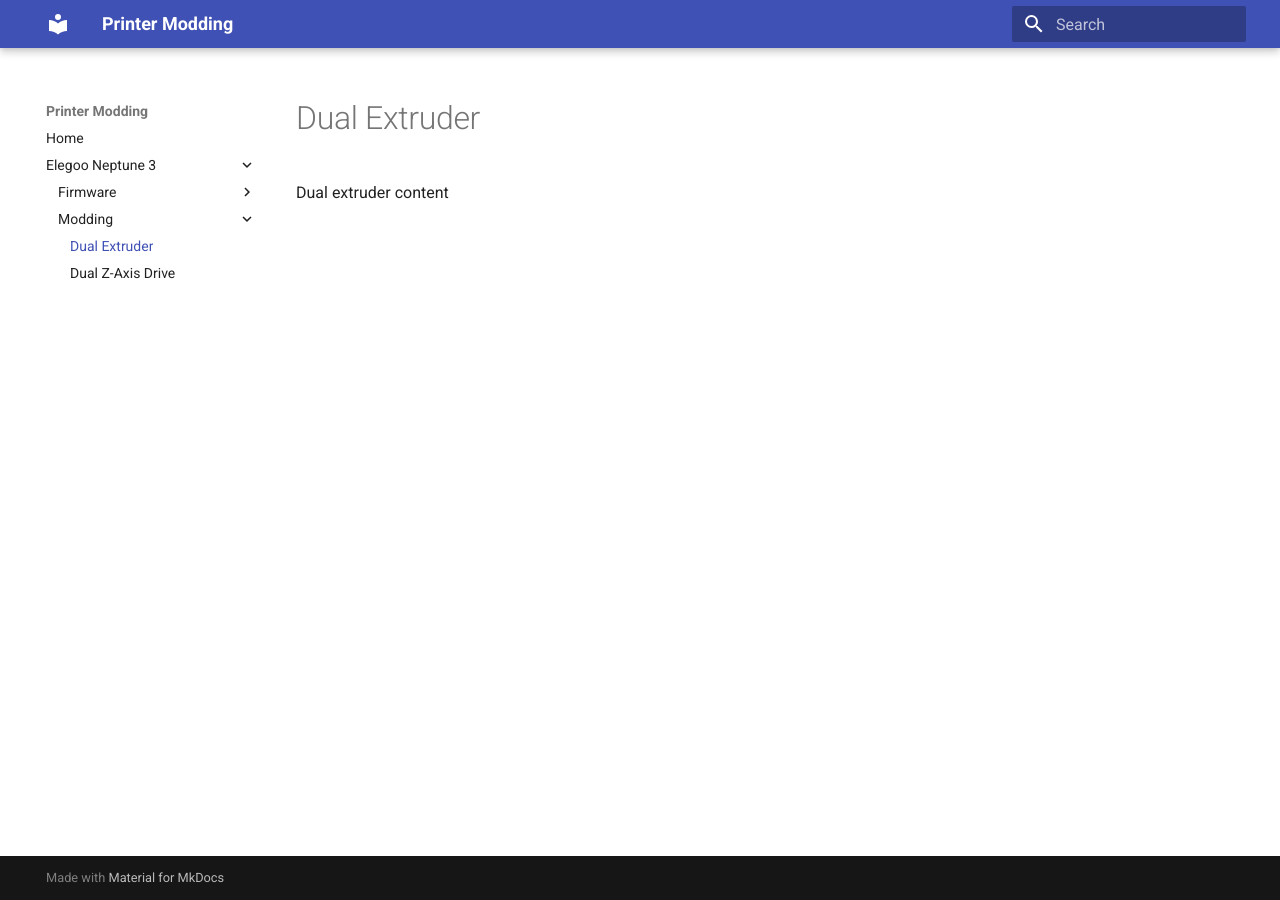
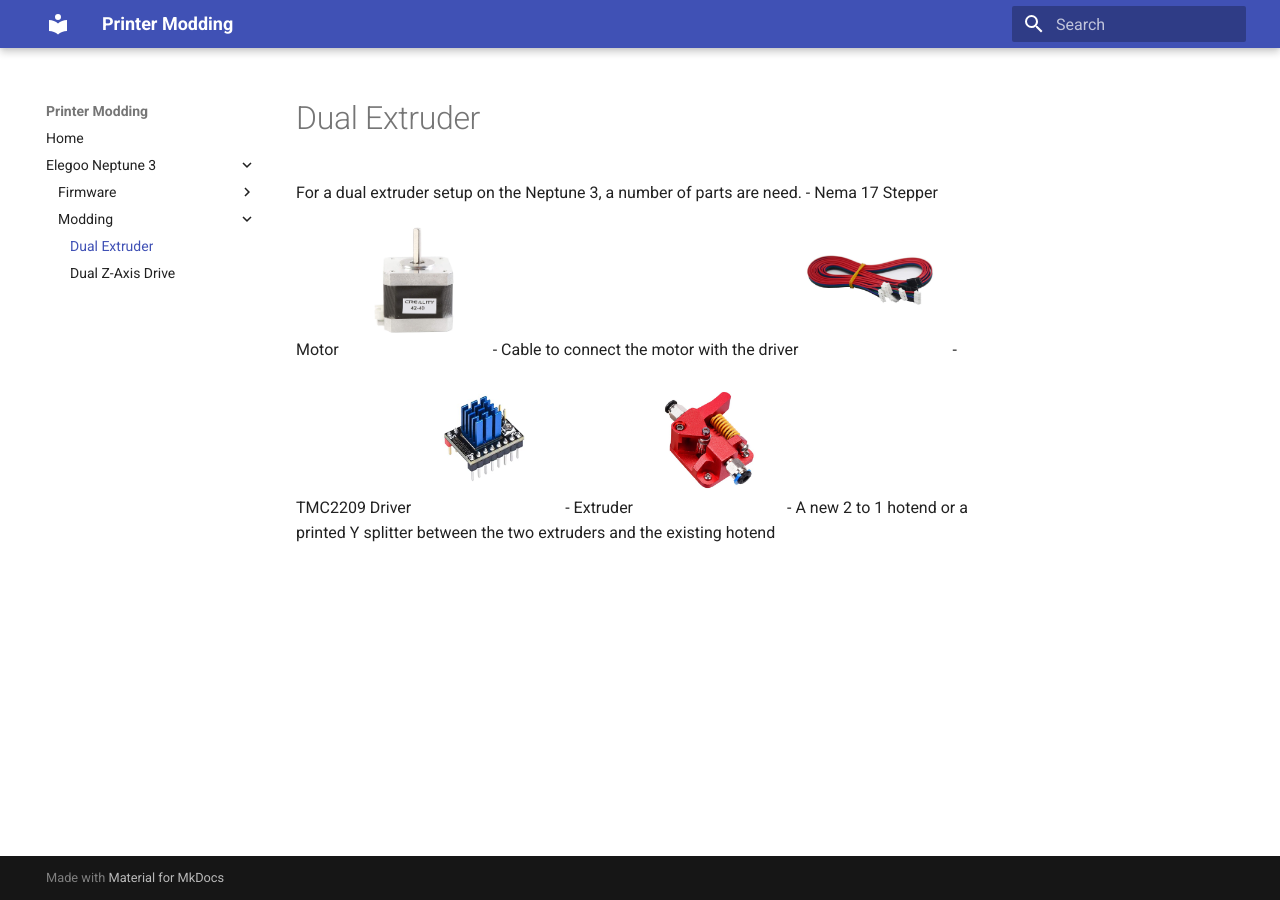
Before and after one commit to printermodding/printermodding.github.io, an MkDocs documentation site: the page built from docs/elegoo/neptune3/modding/dualextruder.md, in a window 1280 px wide. Built offline with MkDocs 1.6.1 and Material for MkDocs 9.7.7, drawn with Linux system fonts in a browser that asks for light colours.

Commit message:
Add Neptune 3 info

```diff
--- a/docs/elegoo/neptune3/modding/dualextruder.md
+++ b/docs/elegoo/neptune3/modding/dualextruder.md
@@ -1 +1,6 @@
-Dual extruder content
+For a dual extruder setup on the Neptune 3, a number of parts are need.
+- Nema 17 Stepper Motor![](../img/nema17motor.png){: style="height:150px;width:150px"}
+- Cable to connect the motor with the driver![](../img/motorcable.png){: style="height:150px;width:150px"}
+- TMC2209 Driver![](../img/TMC2209.png){: style="height:150px;width:150px"}
+- Extruder![](../img/extruder.png){: style="height:150px;width:150px"}
+- A new 2 to 1 hotend or a printed Y splitter between the two extruders and the existing hotend
--- a/mkdocs.yml
+++ b/mkdocs.yml
@@ -11,3 +11,6 @@
           - 'Dual Z-Axis Drive': elegoo/neptune3/modding/dualzaxis.md
 theme:
   name: material
+
+markdown_extensions:
+  - attr_list
```
Also changed, not shown: docs/elegoo/neptune3/img/TMC2209.png (added), docs/elegoo/neptune3/img/extruder.png (added), docs/elegoo/neptune3/img/motorcable.png (added), docs/elegoo/neptune3/img/nema17motor.png (added).
